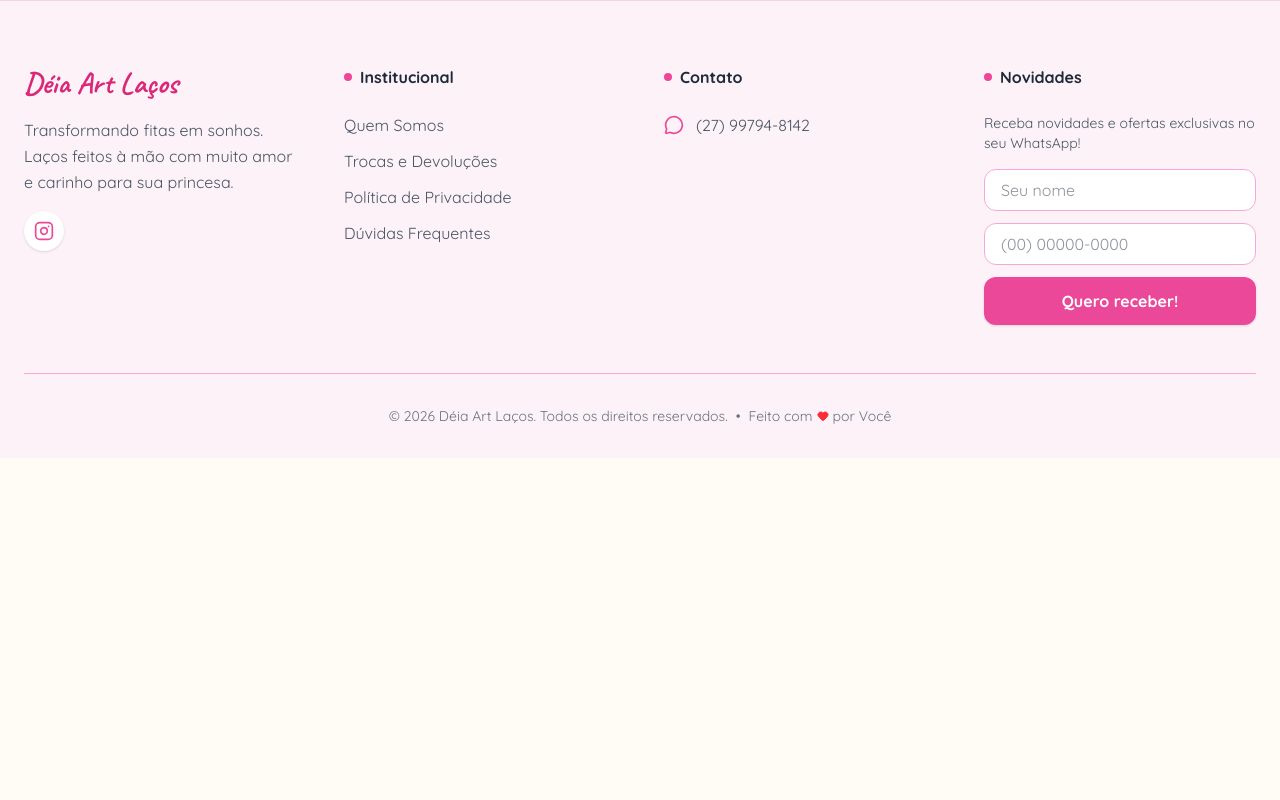
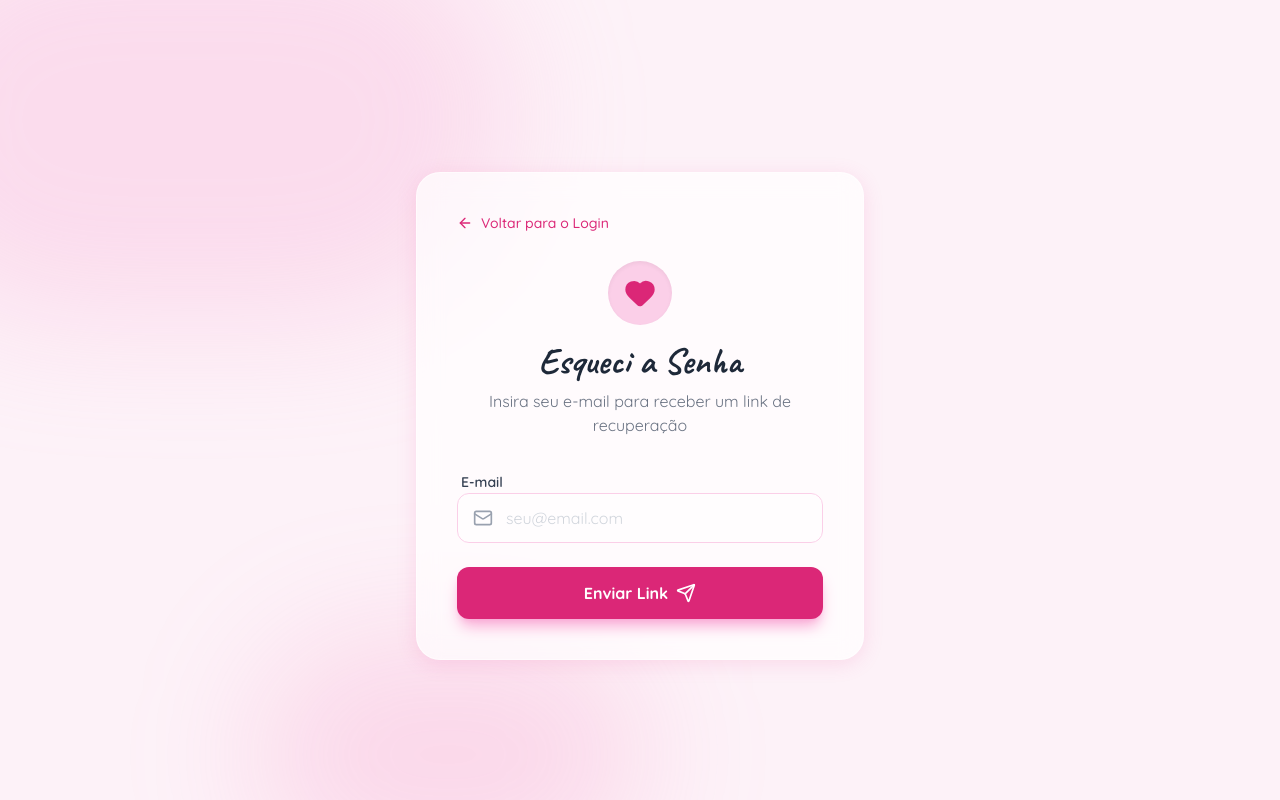
Before and after one commit to alexandrexfranco/DeiaArtLacos, a React (Vite) app: page /esqueceu-senha in a window 1280 px wide. Shown: the top 800 px of the page. Built offline with nearby package versions, Linux system fonts and the light colour scheme; no server answers; the database is empty.

Commit message:
feat: implement forgot password functionality and page

```diff
--- a/src/App.tsx
+++ b/src/App.tsx
@@ -3,6 +3,7 @@ import { Toaster } from 'sonner';
 import Home from '@/pages/Home';
 import Login from '@/pages/Login';
 import Signup from '@/pages/Signup';
+import ForgotPassword from '@/pages/ForgotPassword';
 import Shop from '@/pages/Shop';
 import About from '@/pages/About';
 import ExchangePolicy from '@/pages/ExchangePolicy';
@@ -71,6 +72,7 @@ function App() {
                                 {/* Auth Routes */}
                                 <Route path="/login" element={<Login />} />
                                 <Route path="/cadastro" element={<Signup />} />
+                                <Route path="/esqueceu-senha" element={<ForgotPassword />} />
                             </Routes>
 
                             {/* Footer outside Layout to be everywhere except maybe auth if desired, but here it's global inside flex col */}
--- a/src/contexts/AuthContext.tsx
+++ b/src/contexts/AuthContext.tsx
@@ -20,6 +20,7 @@ interface AuthContextType {
     signUp: (email: string, password: string, name: string) => Promise<void>;
     signOut: () => Promise<void>;
     updateUserProfile: (data: Partial<AppUser>) => Promise<void>;
+    resetPassword: (email: string) => Promise<void>;
 }
 
 const AuthContext = createContext<AuthContextType | null>(null);
@@ -193,8 +194,19 @@ export function AuthProvider({ children }: { children: ReactNode }) {
         toast.success('Perfil atualizado com sucesso!');
     };
 
+    const resetPassword = async (email: string) => {
+        const { error } = await supabase.auth.resetPasswordForEmail(email, {
+            redirectTo: `${window.location.origin}/login`,
+        });
+        if (error) {
+            toast.error(error.message);
+            throw error;
+        }
+        toast.success('E-mail de redefinição enviado com sucesso!');
+    };
+
     return (
-        <AuthContext.Provider value={{ user, loading, isAdmin, signIn, signUp, signOut, updateUserProfile }}>
+        <AuthContext.Provider value={{ user, loading, isAdmin, signIn, signUp, signOut, updateUserProfile, resetPassword }}>
             {children}
         </AuthContext.Provider>
     );
--- /dev/null
+++ b/src/pages/ForgotPassword.tsx
@@ -0,0 +1,92 @@
+import { useState } from 'react';
+import { Link } from 'react-router-dom';
+import { useAuth } from '@/contexts/AuthContext';
+import { Mail, Heart, ArrowLeft, Send } from 'lucide-react';
+import { motion } from 'framer-motion';
+
+export default function ForgotPassword() {
+    const [email, setEmail] = useState('');
+    const [isLoading, setIsLoading] = useState(false);
+    const { resetPassword } = useAuth();
+
+    const handleSubmit = async (e: React.FormEvent) => {
+        e.preventDefault();
+        if (isLoading) return;
+
+        setIsLoading(true);
+        try {
+            await resetPassword(email);
+            setEmail('');
+        } catch (error) {
+            console.error('Erro ao resetar senha:', error);
+        } finally {
+            setIsLoading(false);
+        }
+    };
+
+    return (
+        <div className="min-h-screen pt-20 pb-12 flex items-center justify-center relative overflow-hidden bg-pink-50">
+            {/* Decorative Background Elements */}
+            <div className="absolute top-0 left-0 w-full h-full overflow-hidden pointer-events-none">
+                <div className="absolute -top-[10%] -left-[10%] w-[50%] h-[50%] bg-pink-200/30 rounded-full blur-3xl animate-float" />
+                <div className="absolute top-[40%] -right-[10%] w-[40%] h-[40%] bg-gold-200/30 rounded-full blur-3xl animate-float" style={{ animationDelay: '2s' }} />
+                <div className="absolute -bottom-[10%] left-[20%] w-[30%] h-[30%] bg-pink-300/20 rounded-full blur-3xl animate-float" style={{ animationDelay: '4s' }} />
+            </div>
+
+            <div className="container mx-auto px-4 relative z-10 font-sans">
+                <motion.div
+                    initial={{ opacity: 0, scale: 0.9 }}
+                    animate={{ opacity: 1, scale: 1 }}
+                    transition={{ duration: 0.5 }}
+                    className="max-w-md mx-auto"
+                >
+                    <div className="glass-card rounded-3xl p-8 md:p-10 border border-white/60">
+                        <div className="mb-6">
+                            <Link to="/login" className="inline-flex items-center text-sm text-pink-500 hover:text-pink-600 font-medium transition-colors group">
+                                <ArrowLeft className="w-4 h-4 mr-2 transform group-hover:-translate-x-1 transition-transform" />
+                                Voltar para o Login
+                            </Link>
+                        </div>
+
+                        <div className="text-center mb-8">
+                            <div className="w-16 h-16 bg-pink-100 rounded-full flex items-center justify-center mx-auto mb-4 text-pink-500 shadow-inner">
+                                <Heart className="w-8 h-8 fill-current" />
+                            </div>
+                            <h2 className="text-3xl font-bold text-gray-800 mb-2 font-handwritten text-4xl">Esqueci a Senha</h2>
+                            <p className="text-gray-500">Insira seu e-mail para receber um link de recuperação</p>
+                        </div>
+
+                        <form onSubmit={handleSubmit} className="space-y-6">
+                            <div className="space-y-2">
+                                <label className="text-sm font-semibold text-gray-700 ml-1">E-mail</label>
+                                <div className="relative">
+                                    <Mail className="absolute left-4 top-1/2 -translate-y-1/2 w-5 h-5 text-gray-400" />
+                                    <input
+                                        type="email"
+                                        required
+                                        value={email}
+                                        onChange={(e) => setEmail(e.target.value)}
+                                        className="w-full pl-12 pr-4 py-3 rounded-xl bg-white/50 border border-pink-100 focus:border-pink-400 focus:ring-4 focus:ring-pink-100 outline-none transition-all placeholder:text-gray-300"
+                                        placeholder="seu@email.com"
+                                    />
+                                </div>
+                            </div>
+
+                            <button
+                                type="submit"
+                                disabled={isLoading}
+                                className="w-full py-3.5 bg-pink-500 hover:bg-pink-600 text-white font-bold rounded-xl shadow-lg shadow-pink-200 hover:shadow-pink-300 transform hover:-translate-y-0.5 transition-all disabled:opacity-70 disabled:cursor-not-allowed flex items-center justify-center gap-2"
+                            >
+                                {isLoading ? 'Enviando...' : (
+                                    <>
+                                        Enviar Link <Send className="w-5 h-5" />
+                                    </>
+                                )}
+                            </button>
+                        </form>
+                    </div>
+                </motion.div>
+            </div>
+        </div>
+    );
+}
```
